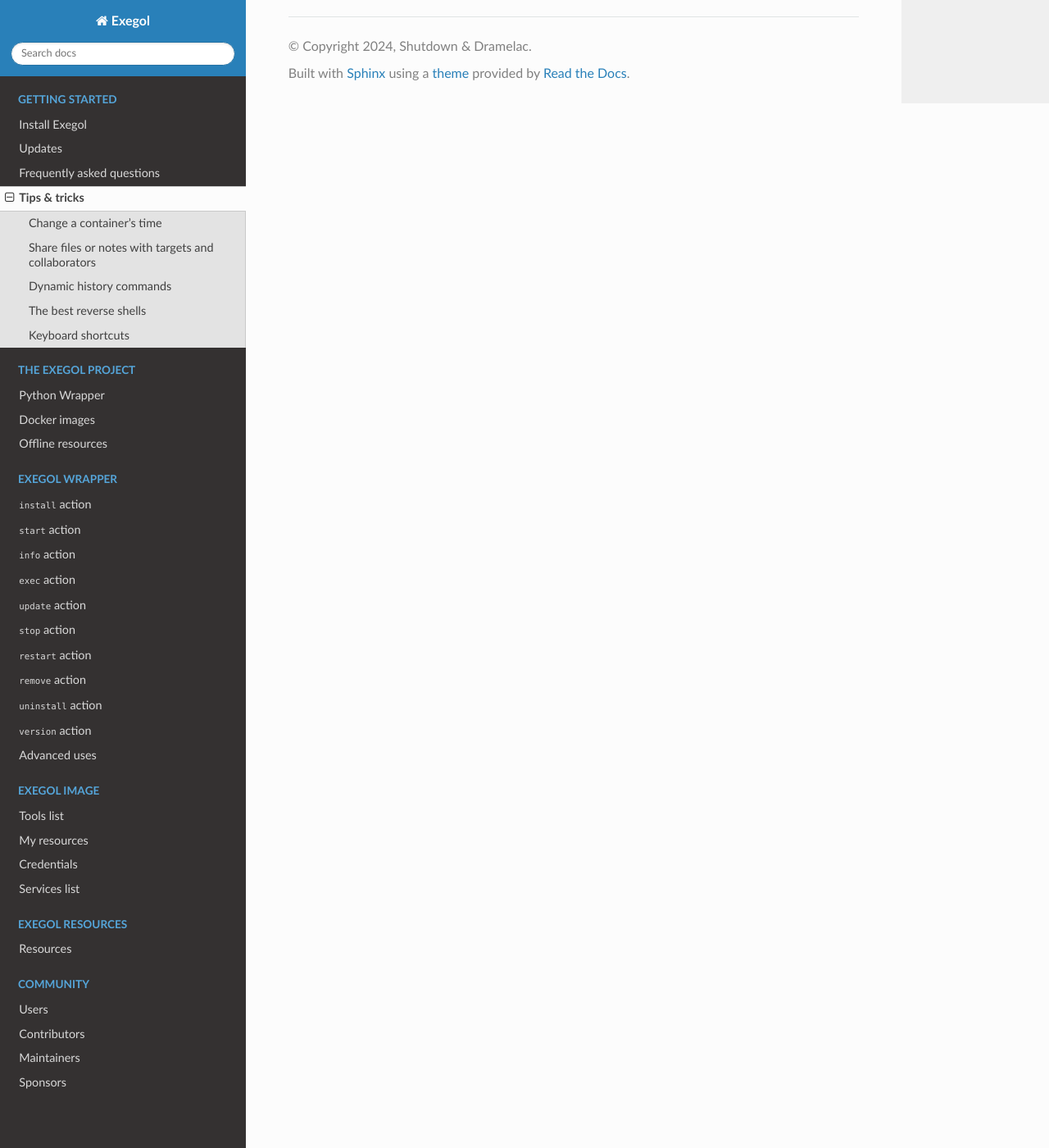
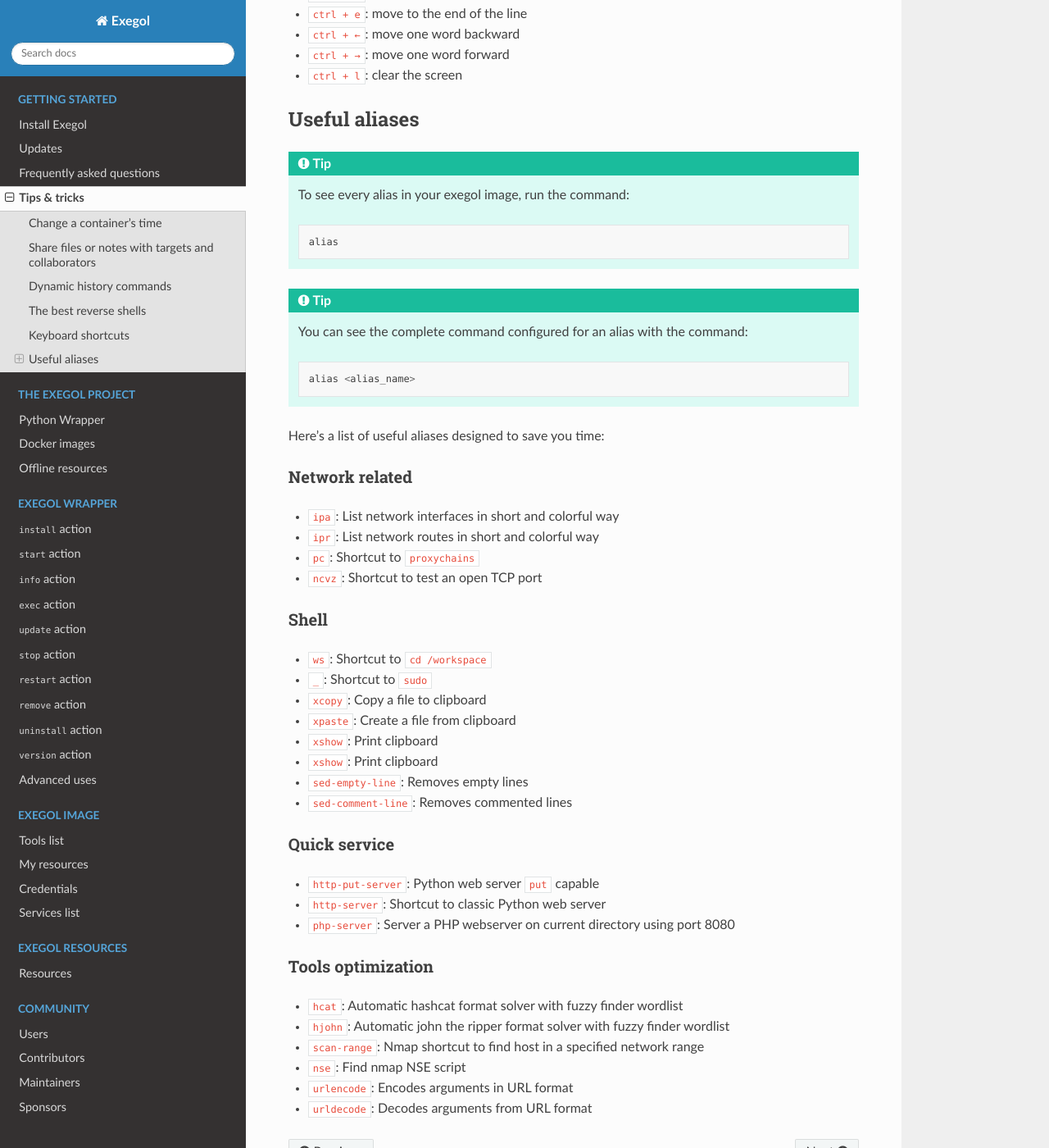
Before and after one commit to ThePorgs/Exegol-docs, a Sphinx documentation site: the page built from source/getting-started/tips-and-tricks.rst, in a window 1280 px wide and 1400 px high, scrolled down 2164 px. Shown: the whole window at 82% size. Built offline with Sphinx 7.4.7 and the Read the Docs theme 2.0.0, drawn with Linux system fonts in a browser that asks for light colours; some of the changed text lies outside the part shown.

Commit message:
Add alias tips

```diff
--- a/source/getting-started/tips-and-tricks.rst
+++ b/source/getting-started/tips-and-tricks.rst
@@ -35,7 +35,8 @@
 ~~~~~~~~~~~~~~~~~~~~~~~~~~~~~~~~~~~~~~~~~~~~~~~~~~~
 
 The following tools or commands can be used to pop a temporary file or http server: ``updog``, ``goshs``, ``http-server``, ``http-put-server``, ``ftp-server``, ``smbserver.py``.
-In order to shares notes during an engagement, ``trilium`` (https://github.com/zadam/trilium) can be used.
+
+In order to **shares notes** during an engagement, ``trilium`` (https://github.com/zadam/trilium) can be used.
 
 Dynamic history commands
 ~~~~~~~~~~~~~~~~~~~~~~~~
@@ -64,3 +65,66 @@
 * ``ctrl + ←``: move one word backward
 * ``ctrl + →``: move one word forward
 * ``ctrl + l``: clear the screen
+
+
+Useful aliases
+~~~~~~~~~~~~~~
+
+
+.. tip::
+
+    To see every alias in your exegol image, run the command:
+
+    .. code-block::
+
+        alias
+
+.. tip::
+
+    You can see the complete command configured for an alias with the command:
+
+    .. code-block::
+
+        alias <alias_name>
+
+
+Here's a list of useful aliases designed to save you time:
+
+Network related
+---------------
+
+* ``ipa``: List network interfaces in short and colorful way
+* ``ipr``: List network routes in short and colorful way
+* ``pc``: Shortcut to ``proxychains``
+* ``ncvz``: Shortcut to test an open TCP port
+
+Shell
+-----
+
+* ``ws``: Shortcut to ``cd /workspace``
+* ``_``: Shortcut to ``sudo``
+* ``xcopy``: Copy a file to clipboard
+* ``xpaste``: Create a file from clipboard
+* ``xshow``: Print clipboard
+* ``xshow``: Print clipboard
+* ``sed-empty-line``: Removes empty lines
+* ``sed-comment-line``: Removes commented lines
+
+
+Quick service
+-------------
+
+* ``http-put-server``: Python web server ``put`` capable
+* ``http-server``: Shortcut to classic Python web server
+* ``php-server``: Server a PHP webserver on current directory using port 8080
+
+
+Tools optimization
+------------------
+
+* ``hcat``: Automatic hashcat format solver with fuzzy finder wordlist
+* ``hjohn``: Automatic john the ripper format solver with fuzzy finder wordlist
+* ``scan-range``: Nmap shortcut to find host in a specified network range
+* ``nse``: Find nmap NSE script
+* ``urlencode``: Encodes arguments in URL format
+* ``urldecode``: Decodes arguments from URL format
```
